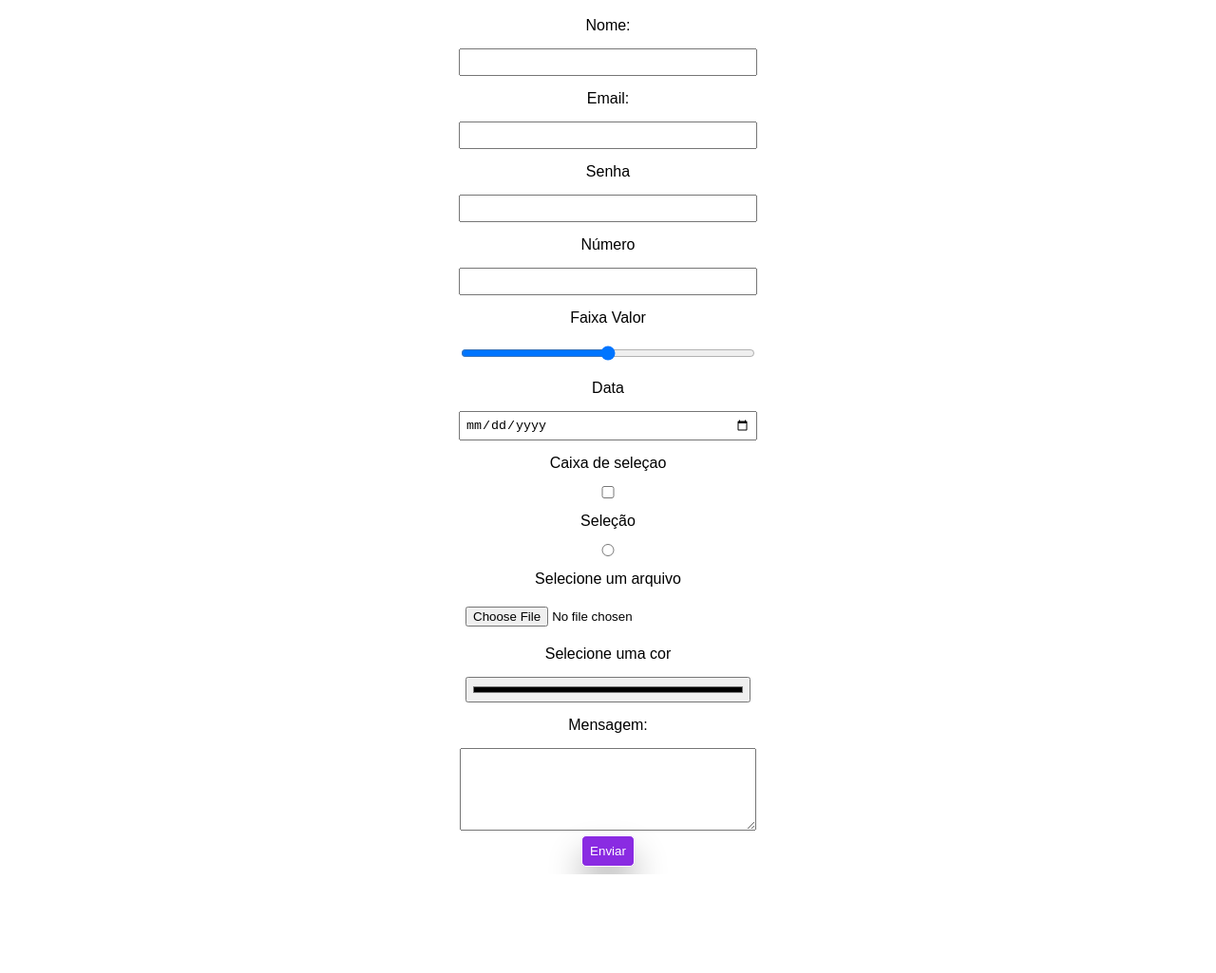
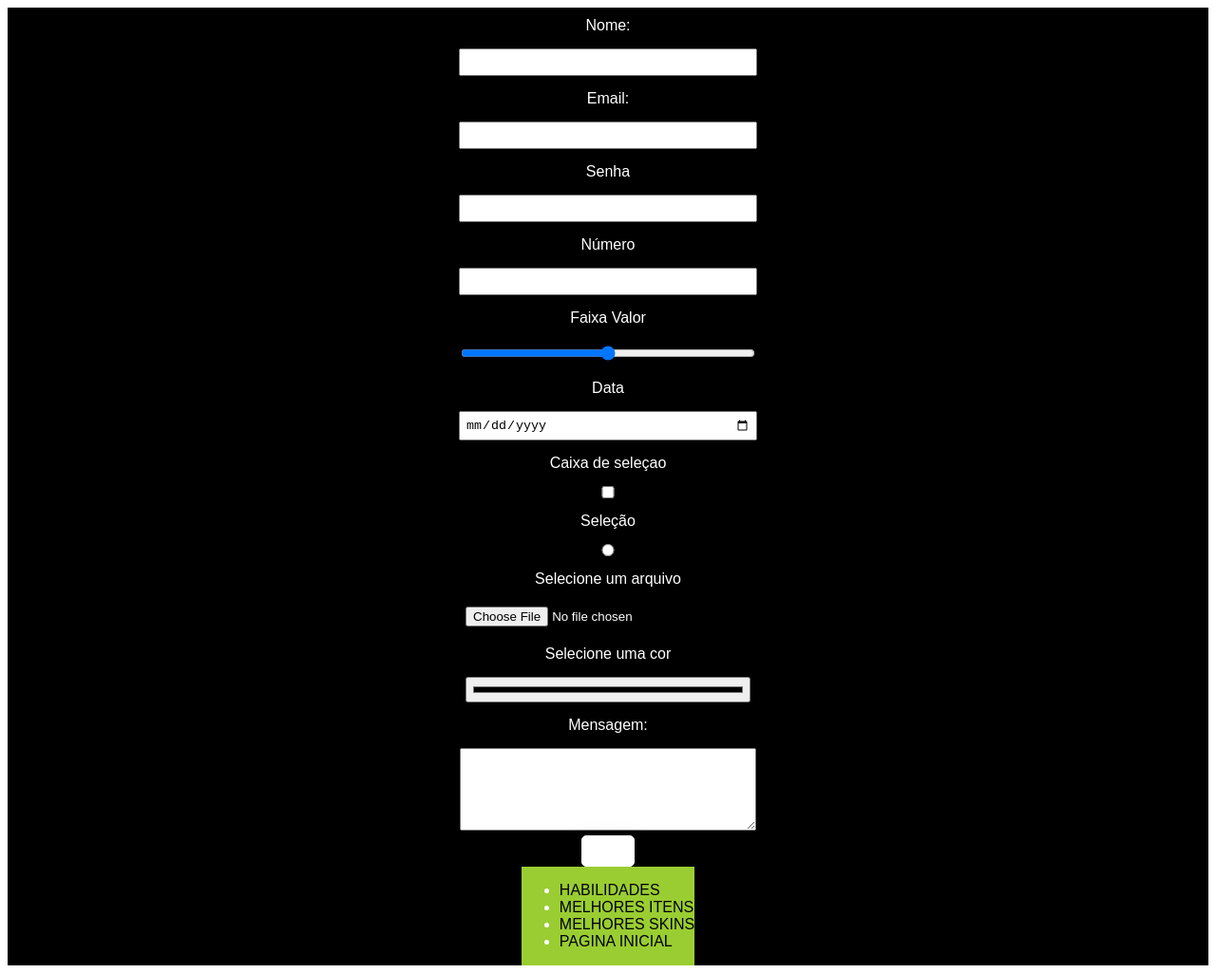
Before and after one commit to DariRiewe/projeto1, a plain HTML site: page contato.html in a window 1280 px wide. Shown: the whole page at 95% size. Before the commit the page ends 921 px from the top, so only its background shows below. Drawn offline with Linux system fonts and the light colour scheme.

Commit message:
Add files via upload

```diff
--- a/contato.css
+++ b/contato.css
@@ -3,6 +3,8 @@ form{
     flex-direction: column;
     align-items: center;
     font-family: Arial, sans-serif;
+    color: white;
+    background-color: black;
 }
 
 label{
@@ -18,7 +20,7 @@ input, textarea{
 
 button{
 padding: 8px;
-background-color: blueviolet;
+background-color: white;
 border: 1px solid;
 color: white;
 font-family: Arial, sans-serif;
@@ -30,3 +32,21 @@ box-shadow: 0 20px 35px rgba(0, 0, 0, 0.3);
 button:hover{
     background-color: transparent;
 }
+nav {
+    background-color: yellowgreen;
+    display: flex;
+    justify-content: center;
+
+  }
+
+  nav a{
+     text-decoration: none;
+     color: black
+
+  }
+
+  nav a:hover{
+      cursor: crosshair;
+      text-decoration: none;
+      color: white
+   }
--- a/contato.html
+++ b/contato.html
@@ -45,9 +45,31 @@
         <label for="message">Mensagem: </label>
         <textarea name="message" id="message" rows="5"></textarea>
 
-        <button type="submit">Enviar</button>
+        <button type="submit" onclick="mostrarMensagem()">Enviar</button>
 
+
+
+     <script>
+        function mostrarMensagem(){
+            alert ("Formulário Enviado")
+        }
+
+     </script>
+
+    <section>
+     <nav>
+          <ul>
+
+            <li><a href="habilidades.html">HABILIDADES</a></li>
+                <li><a href="melhor.html">MELHORES ITENS</a></li>
+                <li><a href="skins.html">MELHORES SKINS</a></li>
+                <li><a href="index.html">PAGINA INICIAL</a></li>
+          </ul>
+        </nav>
+
+    </section>
     </form>
+
 </body>
 
 </html>
```
Also changed, not shown: habilidades.html (+1 -0 lines), melhor.html (+1 -0 lines), skins.html (+1 -0 lines), index.html (line endings or trailing spaces).
